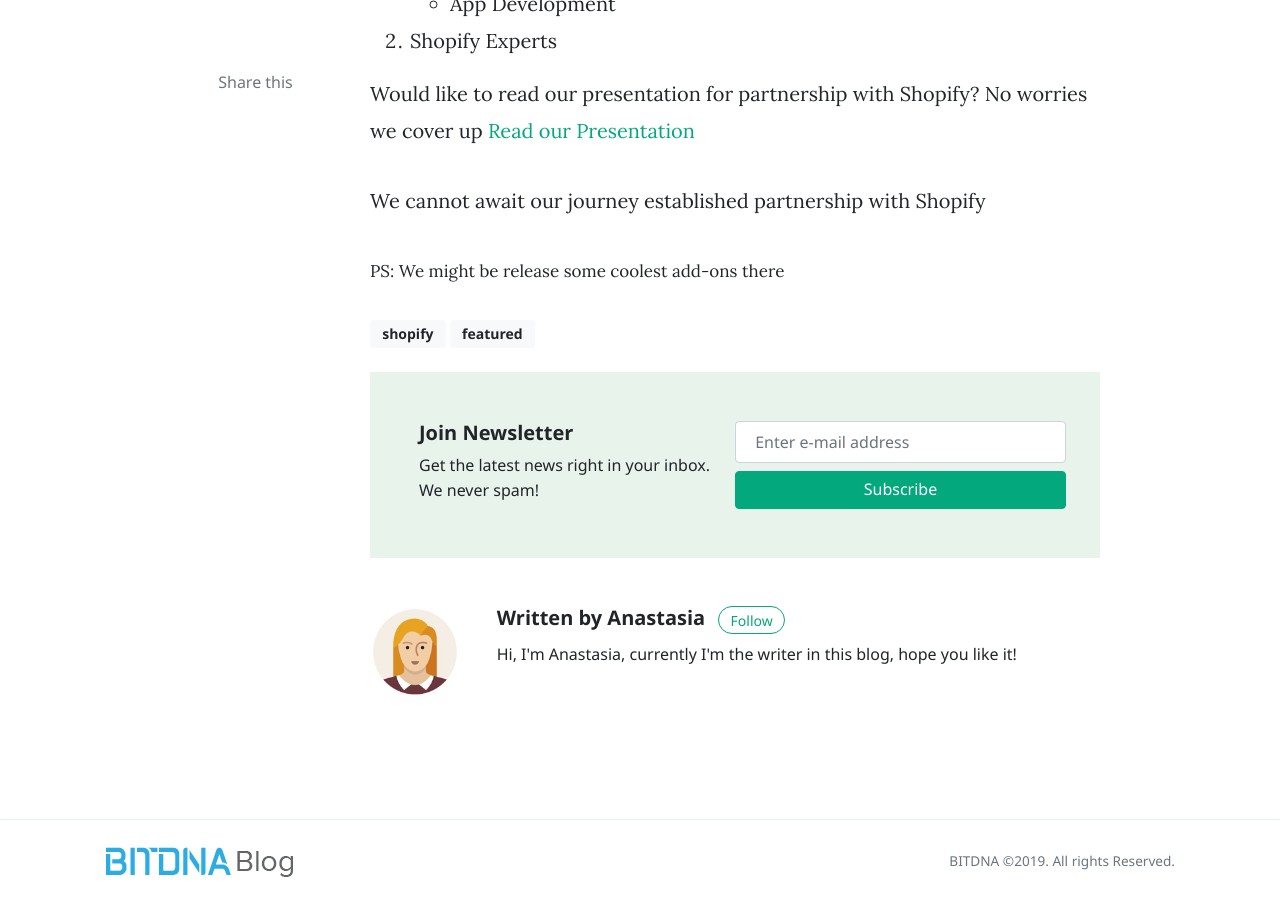
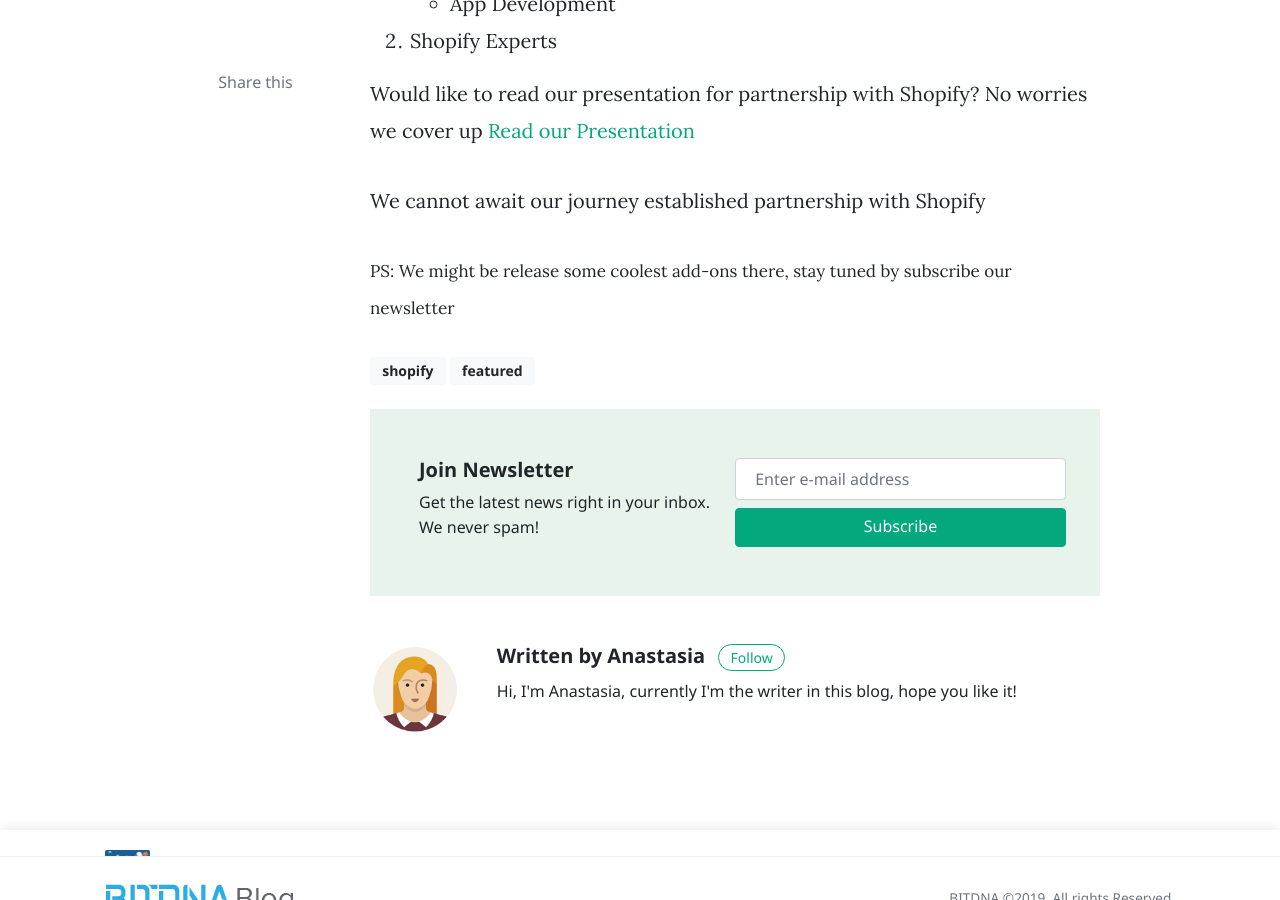
Before and after one commit to bit-dna/bitdnablog, a Jekyll site: the page built from _posts/2019-07-19-bitdna-partnership-with-shopify.md, in a window 1280 px wide and 900 px high, scrolled down 840 px. Built offline with Jekyll 4.4.1, drawn with Linux system fonts in a browser that asks for light colours; nearby versions of some CDN libraries; comment, search, counter and statistics services are not loaded.

Commit message:
fix wording

```diff
--- a/_posts/2019-07-19-bitdna-partnership-with-shopify.md
+++ b/_posts/2019-07-19-bitdna-partnership-with-shopify.md
@@ -22,4 +22,4 @@ Would like to read our presentation for partnership with Shopify? No worries we
 
 We cannot await our journey established partnership with Shopify
 
-<small>PS: We might be release some coolest add-ons there</small>
+<small>PS: We might be release some coolest add-ons there, stay tuned by subscribe our newsletter</small>
```
